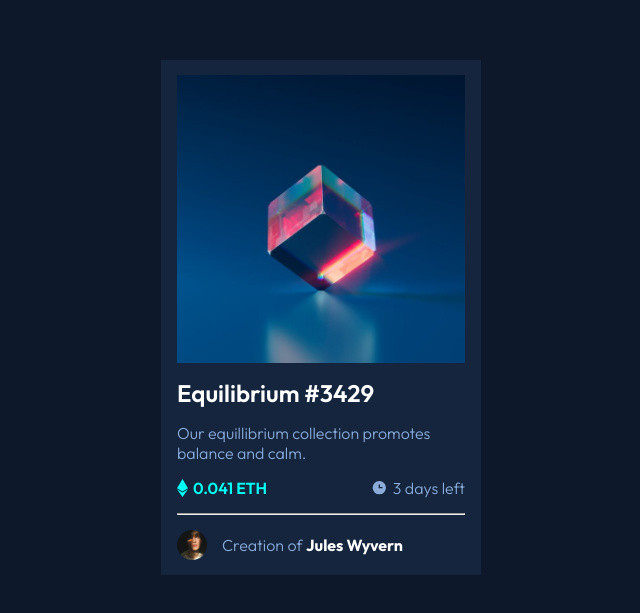
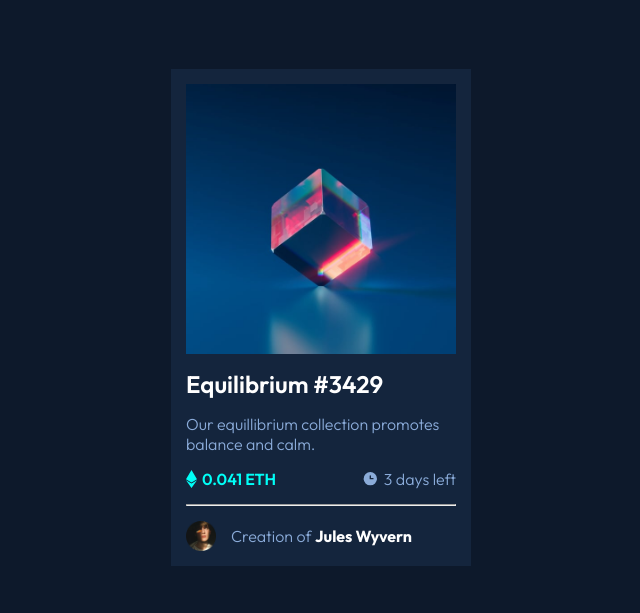
Before and after one commit to Luispmv/NFT-Card, a plain HTML site: page index.html in a window 1280 px wide. Shown: the part 283-896 px from the top of the page, without its empty margins (319-959 px from the left). Drawn offline with Linux system fonts and the light colour scheme.

Commit message:
modificaciones en el ancho

```diff
--- a/styles.css
+++ b/styles.css
@@ -23,7 +23,7 @@ body{
     height: 150vh;
 }
 .card{
-    width: 90%;
+    max-width: 300px;
     background-color: var(--cardBackground);
     display: flex;
     flex-direction: column;
@@ -127,19 +127,3 @@ body{
     color: var(--nftCyan);
     cursor: pointer;
 }
-@media(min-width:768px){
-    .card{
-        width: 45%;
-    }
-}
-@media(min-width:1024px){
-    .card{
-        width: 25%;
-    }
-}
-@media(min-width:1700px){
-    .card{
-        width: 15%;
-        transform: scale(2.5);
-    }
-}
```
